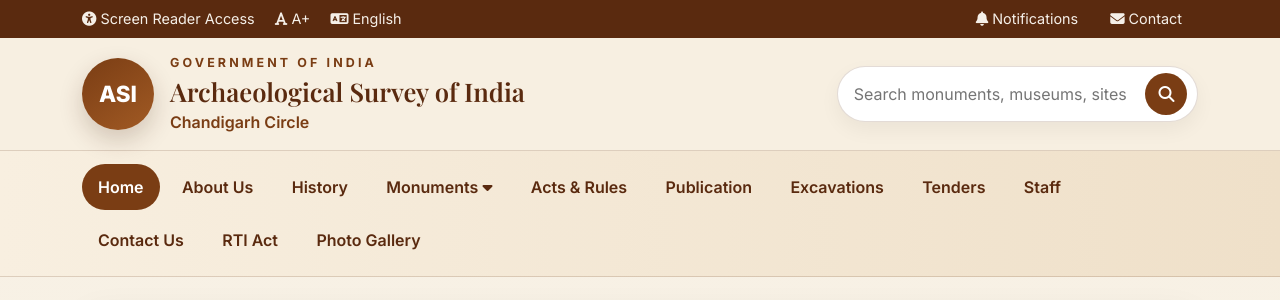
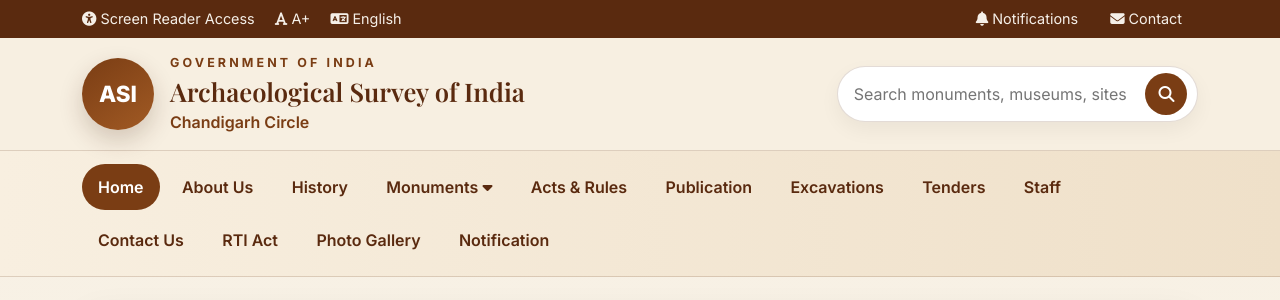
Before and after one commit to sakib2077/chand, a website: page index.html in a window 1280 px wide. Shown: the top 300 px of the page. Drawn offline with nearby package versions, Linux system fonts and the light colour scheme; some packages are replaced by stand-ins of ours; grey boxes are pictures that could not be loaded; a script that the page names is missing.

Commit message:
Notification update

```diff
--- a/index.html
+++ b/index.html
@@ -96,6 +96,7 @@
           <li><a href="contact.html">Contact Us</a></li>
           <li><a href="#">RTI Act</a></li>
           <li><a href="#photo-gallery">Photo Gallery</a></li>
+          <li><a href="doc/Notification.pdf">Notification</a></li>
         </ul>
       </div>
     </nav>
```
Also changed, not shown: 1 other file.
